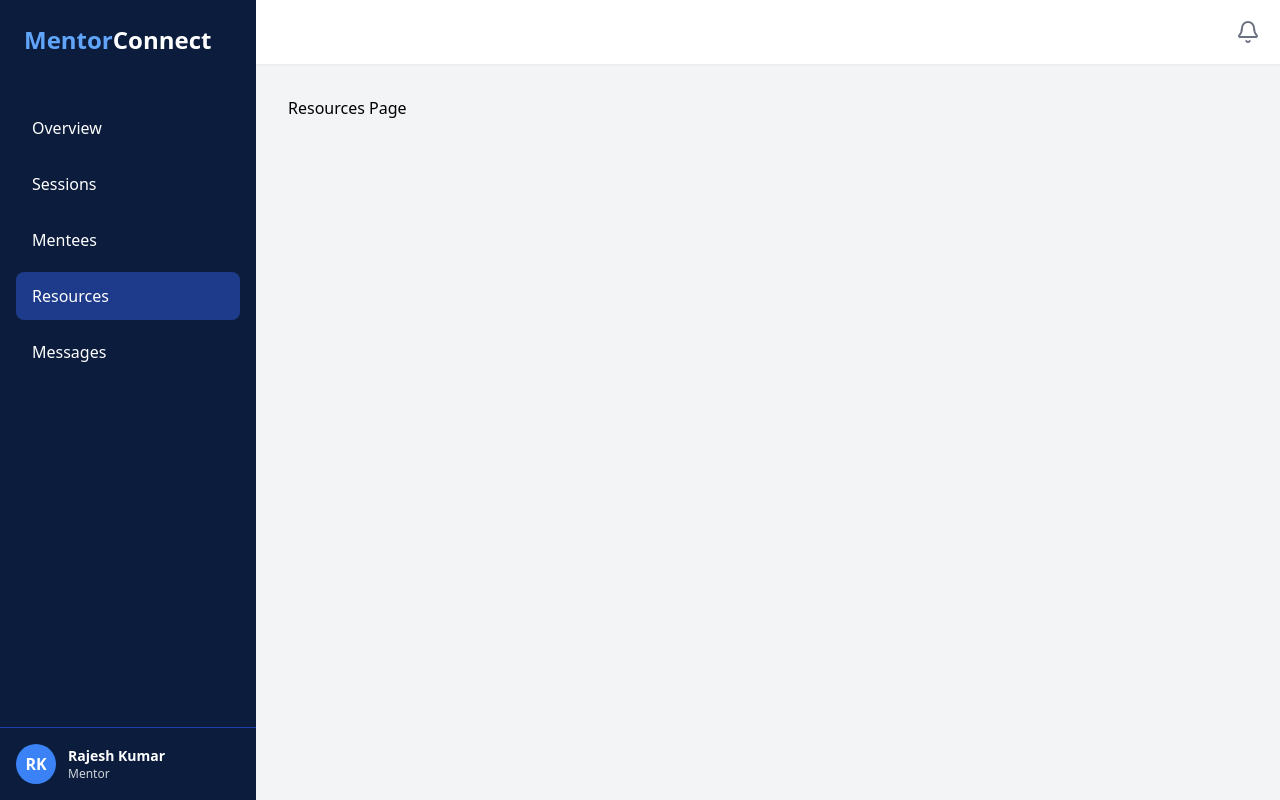
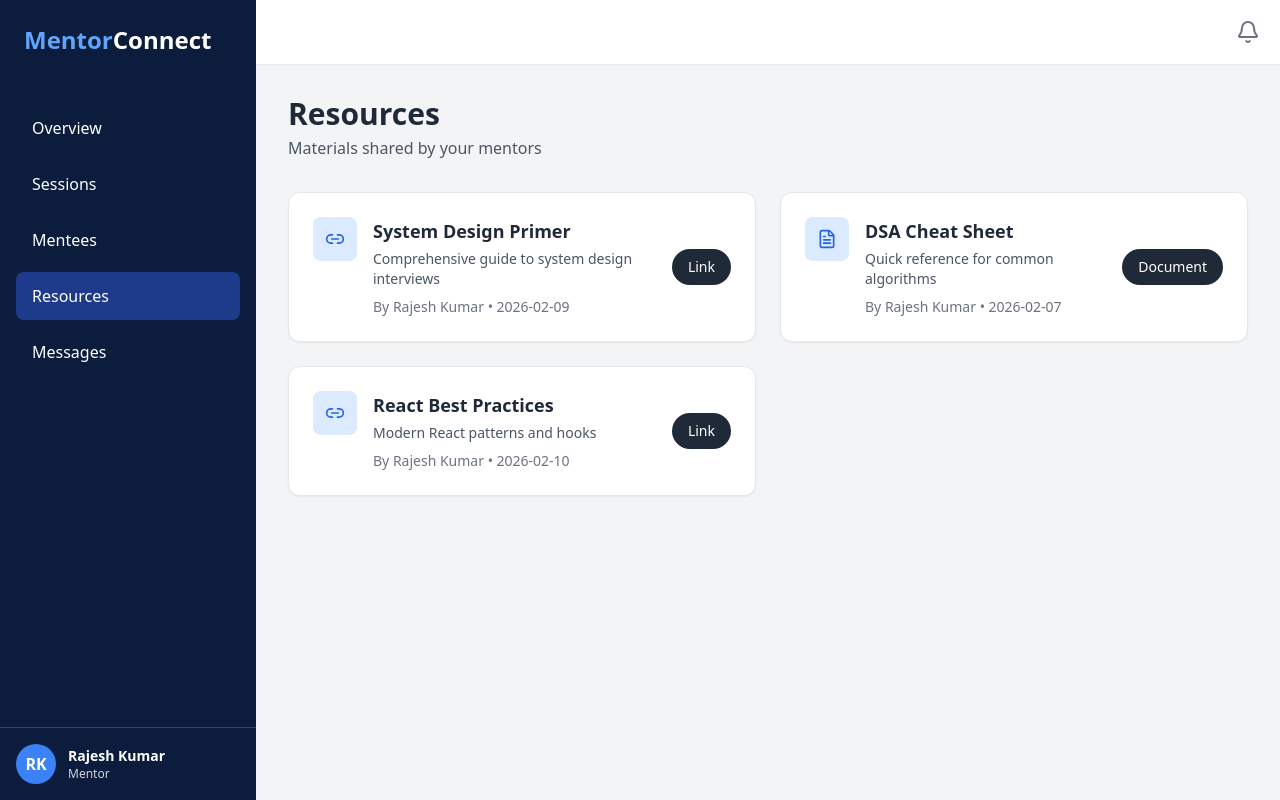
Before and after one commit to Aswi7/industry-mentor-portal, a React app in the folder frontend/: page /mentor/resources in a window 1280 px wide. Built offline with nearby package versions, Linux system fonts and the light colour scheme; the HTML template or start-up script is replaced by a standard one.

Commit message:
created mentor resource page

```diff
--- a/frontend/src/App.jsx
+++ b/frontend/src/App.jsx
@@ -6,6 +6,7 @@ import Register from "./pages/Register"
 import MentorDashboard from "./pages/mentor/MentorDashboard"
 import MentorOverview from "./pages/mentor/MentorOverview"
 import MentorSessions from "./pages/mentor/MentorSessions"
+import MentorResources from "./pages/mentor/MentorResources"
 
 
 import StudentDashboard from "./pages/student/StudentDashboard"
@@ -27,13 +28,13 @@ function App() {
       <Route path="/" element={<Login />} />
       <Route path="/register" element={<Register />} />
 
-      {/* Mentor */}
+
      {/* Mentor */}
 <Route path="/mentor" element={<MentorDashboard />}>
   <Route index element={<MentorOverview />} />
   <Route path="sessions" element={<MentorSessions />} />
   <Route path="mentees" element={<div>Mentees Page</div>} />
-  <Route path="resources" element={<div>Resources Page</div>} />
+ <Route path="resources" element={<MentorResources />} />
   <Route path="messages" element={<div>Messages Page</div>} />
 </Route>
 
--- /dev/null
+++ b/frontend/src/pages/mentor/MentorResources.jsx
@@ -0,0 +1,95 @@
+import { Link2, FileText } from "lucide-react"
+
+export default function MentorResources() {
+  return (
+    <div>
+      {/* Title */}
+      <h1 className="text-3xl font-bold text-gray-800">
+        Resources
+      </h1>
+      <p className="text-gray-600 mt-1">
+        Materials shared by your mentors
+      </p>
+
+      {/* Cards */}
+      <div className="mt-8 grid grid-cols-1 md:grid-cols-2 gap-6">
+
+        {/* Card 1 */}
+        <div className="bg-white rounded-xl shadow-sm border p-6 flex justify-between items-center">
+          <div className="flex gap-4 items-start">
+            <div className="bg-blue-100 p-3 rounded-lg">
+              <Link2 className="text-blue-600" size={20} />
+            </div>
+
+            <div>
+              <h2 className="font-semibold text-lg text-gray-800">
+                System Design Primer
+              </h2>
+              <p className="text-gray-600 text-sm mt-1">
+                Comprehensive guide to system design interviews
+              </p>
+              <p className="text-sm text-gray-500 mt-2">
+                By Rajesh Kumar • 2026-02-09
+              </p>
+            </div>
+          </div>
+
+          <button className="bg-gray-800 text-white text-sm px-4 py-2 rounded-full">
+            Link
+          </button>
+        </div>
+
+        {/* Card 2 */}
+        <div className="bg-white rounded-xl shadow-sm border p-6 flex justify-between items-center">
+          <div className="flex gap-4 items-start">
+            <div className="bg-blue-100 p-3 rounded-lg">
+              <FileText className="text-blue-600" size={20} />
+            </div>
+
+            <div>
+              <h2 className="font-semibold text-lg text-gray-800">
+                DSA Cheat Sheet
+              </h2>
+              <p className="text-gray-600 text-sm mt-1">
+                Quick reference for common algorithms
+              </p>
+              <p className="text-sm text-gray-500 mt-2">
+                By Rajesh Kumar • 2026-02-07
+              </p>
+            </div>
+          </div>
+
+          <button className="bg-gray-800 text-white text-sm px-4 py-2 rounded-full">
+            Document
+          </button>
+        </div>
+
+        {/* Card 3 */}
+        <div className="bg-white rounded-xl shadow-sm border p-6 flex justify-between items-center">
+          <div className="flex gap-4 items-start">
+            <div className="bg-blue-100 p-3 rounded-lg">
+              <Link2 className="text-blue-600" size={20} />
+            </div>
+
+            <div>
+              <h2 className="font-semibold text-lg text-gray-800">
+                React Best Practices
+              </h2>
+              <p className="text-gray-600 text-sm mt-1">
+                Modern React patterns and hooks
+              </p>
+              <p className="text-sm text-gray-500 mt-2">
+                By Rajesh Kumar • 2026-02-10
+              </p>
+            </div>
+          </div>
+
+          <button className="bg-gray-800 text-white text-sm px-4 py-2 rounded-full">
+            Link
+          </button>
+        </div>
+
+      </div>
+    </div>
+  )
+}
```
